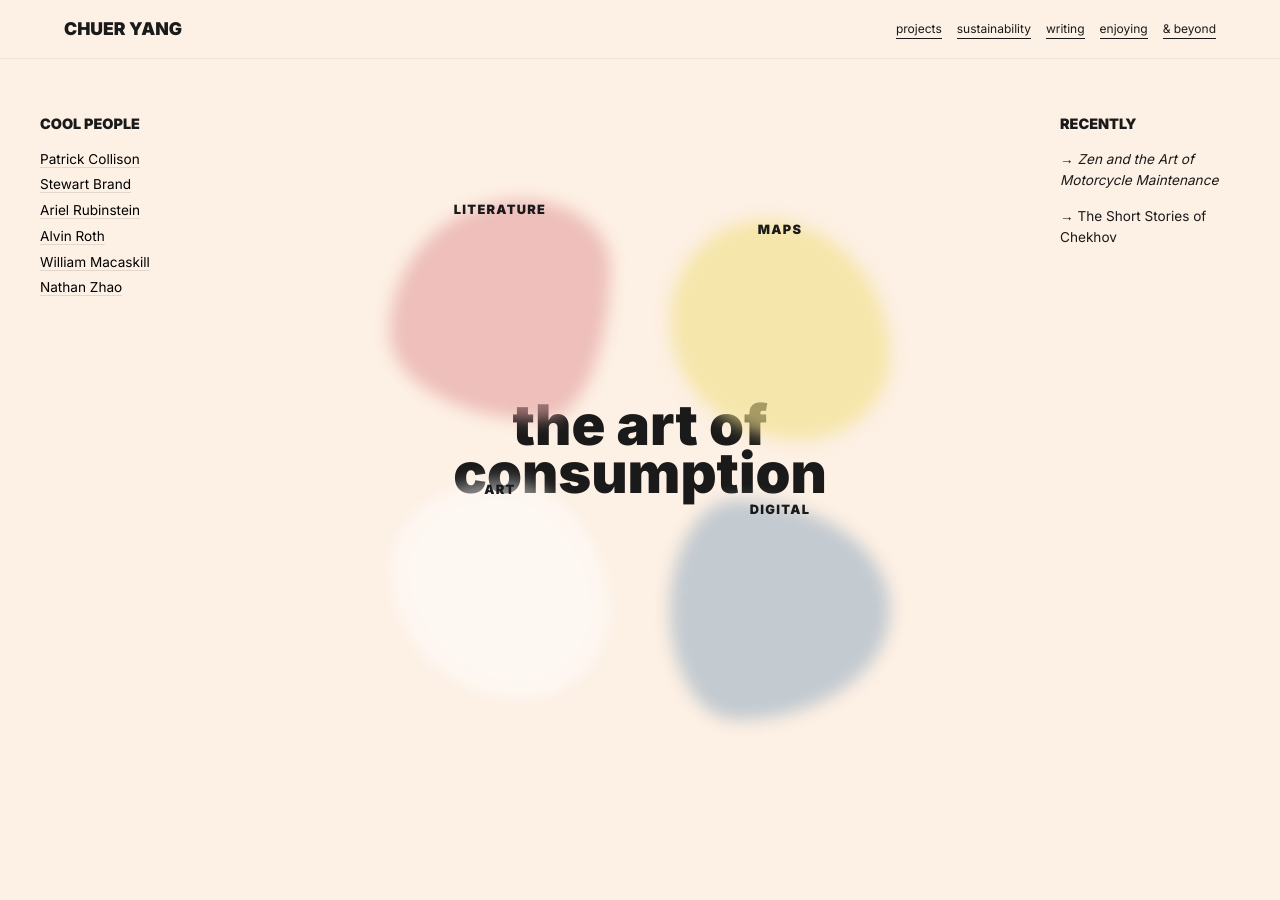
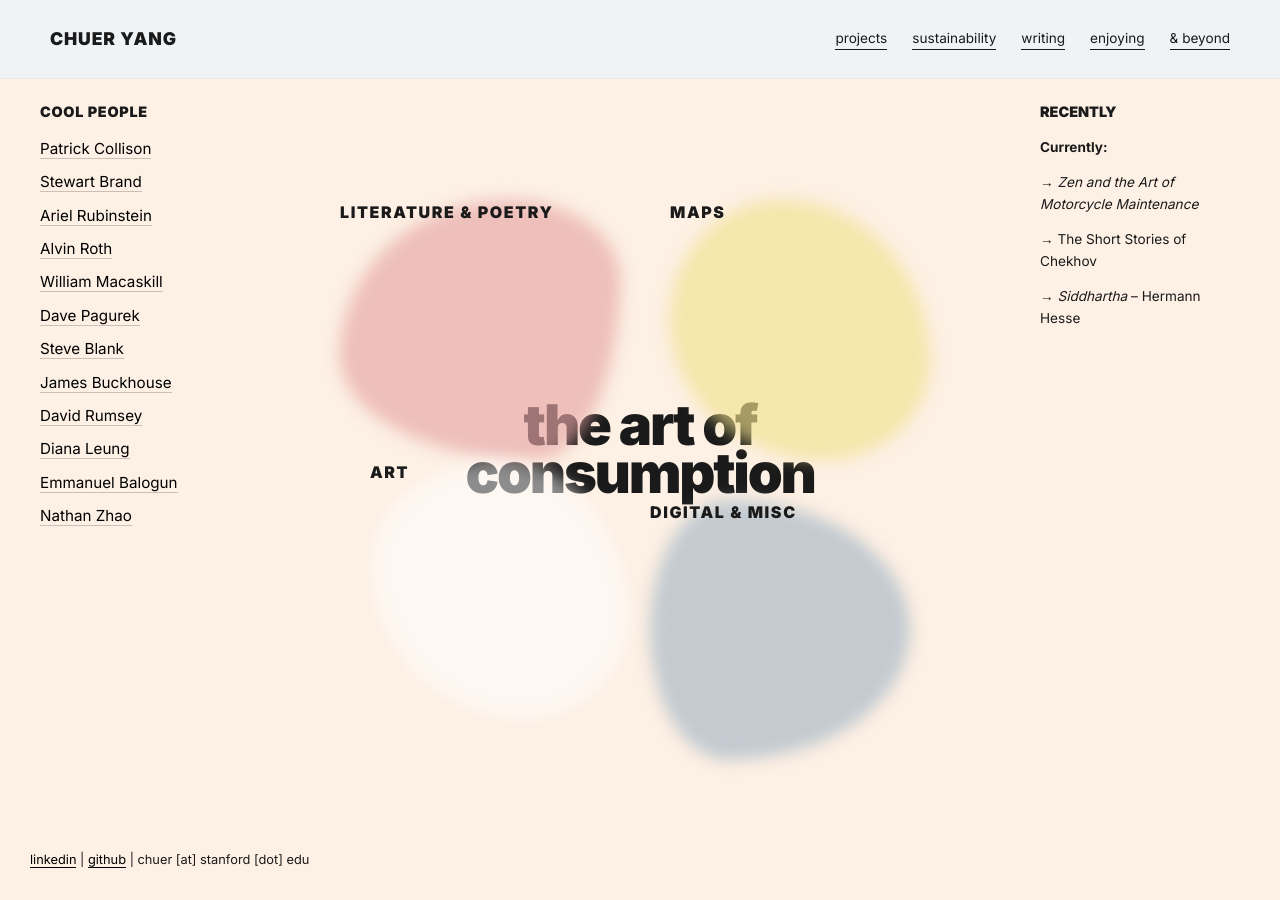
Before and after one commit to chuery/chuer, a Jekyll site: the page enjoying.html, which Jekyll copies as it is, in a window 1280 px wide and 900 px high. Built offline with Jekyll 4.4.1, drawn with Linux system fonts in a browser that asks for light colours.

Commit message:
portfolio changes

```diff
--- a/enjoying.html
+++ b/enjoying.html
@@ -7,114 +7,198 @@
   <style>
     @import url('https://fonts.googleapis.com/css2?family=Inter:wght@400;700;900&display=swap');
 
+
     * { box-sizing: border-box; }
     body {
       background-color: #fdf0e4;
       font-family: 'Inter', sans-serif;
       color: #1a1a1a;
-      margin: 0;
-      line-height: 1.6;
-      /* Removed overflow: hidden so mobile can scroll to footer/sidebar content */
+      margin: 0; line-height: 1.6;
     }
+
+
 
     .home-container {
       position: relative;
-      width: 100%;
-      min-height: 100vh;
+      width: 100vw;
+      height: 100vh;
       display: flex;
       justify-content: center;
       align-items: center;
-      padding: 100px 20px; /* Space for nav and footer */
     }
-
-    /* NAVIGATION */
+       /* HORIZONTAL TOP-NAV */
        .home-nav {
-      position: fixed; top: 0; left: 0; width: 100%;
-      display: flex; justify-content: space-between; align-items: center;
-      padding: 15px 5%; z-index: 2000;
-      background: rgba(253, 240, 228, 0.9);
+            position: fixed;
+            top: 0;
+            left: 0;
+            width: 100%;
+            display: flex;
+            justify-content: space-between;
+            align-items: center;
+            padding: 25px 50px;
+            z-index: 2000;
+            background: rgba(238, 244, 249, 0.85); /* Matches background with blur */
             backdrop-filter: blur(15px);
             border-bottom: 1px solid rgba(0,0,0,0.05);
         }
-    .home-nav .brand a { font-weight: 900; font-size: 1.1rem; text-decoration: none; color: #1a1a1a; }
-    .nav-links { display: flex; gap: 15px; flex-wrap: wrap; justify-content: flex-end; }
-    .nav-links a { color: #1a1a1a; text-decoration: none; font-size: 0.75rem; border-bottom: 1px solid #1a1a1a; }
+        .home-nav .brand a {
+            font-weight: 900;
+            font-size: 1.1rem;
+            letter-spacing: 0.05em;
+            text-decoration: none;
+            color: #1a1a1a;
+        }
+        .nav-links {
+            display: flex;
+            gap: 25px;
+        }
+        .nav-links a {
+            color: #1a1a1a;
+            text-decoration: none;
+            font-size: 0.85rem;
+            border-bottom: 1px solid #1a1a1a;
+            transition: opacity 0.2s;
+        }
+        .nav-links a:hover { opacity: 0.6; }
 
-    /* SIDEBARS */
-    .cool-people, .recently-section {
-      position: fixed; top: 100px; width: 180px; z-index: 100; font-size: 0.85rem;
-    }
-    .cool-people { left: 40px; }
-    .recently-section { right: 40px; }
-    .cool-people h2, .recently-section h2 { font-size: 0.9rem; font-weight: 900; text-transform: uppercase; margin-bottom: 10px; }
-    .cool-people ul { list-style: none; padding: 0; }
-    .cool-people li { margin-bottom: 4px; }
-    .cool-people a { color: black; text-decoration: none; border-bottom: 1px solid rgba(0,0,0,0.1); }
-
-    /* CENTERED CONTENT */
-    .map-anchor { position: relative; width: 0; height: 0; }
-    .page-title {
-      position: absolute; transform: translate(-50%, -50%);
-      font-size: 3.5rem; font-weight: 900; line-height: 0.85;
-      text-align: center; z-index: 10; white-space: nowrap;
-      text-transform: lowercase; pointer-events: none;
+    /* LEFT SIDEBAR: COOL PEOPLE */
+    .cool-people {
+      position: fixed;
+      top: 100px; /* Adjusted to sit below nav */
+      left: 40px;
+      width: 180px;
+      z-index: 100;
+      font-size: 0.85rem;
     }
 
-    /* BLOBS */
-    .blob-wrapper { position: absolute; transform: translate(-50%, -50%); transition: all 0.6s cubic-bezier(0.23, 1, 0.32, 1); cursor: pointer; z-index: 20; }
-    .blob-wrapper.collapsed { width: 220px; height: 220px; }
-    .blob-wrapper.expanded { position: fixed; top: 50% !important; left: 50% !important; width: 90vw; height: 90vh; z-index: 1000; cursor: default; }
-    .blob-bg { position: absolute; width: 100%; height: 100%; z-index: -1; filter: blur(8px); opacity: 0.65; mix-blend-mode: multiply; transition: all 0.6s ease; }
+    .cool-people h2 {
+      font-size: 0.9rem;
+      font-weight: 900;
+      margin-bottom: 12px;
+      letter-spacing: 0.05em;
+      text-transform: uppercase;
+    }
 
-    /* INDIVIDUAL POSITIONS (Desktop) */
-    .books { top: -140px; left: -140px; }
+    .cool-people ul { list-style: none; padding: 0; margin: 0; }
+    .cool-people li { margin-bottom: 6px; }
+    .cool-people a {
+      color: black;
+      text-decoration: none;
+      border-bottom: 1px solid rgba(0,0,0,0.2);
+    }
+
+    /* RIGHT SIDEBAR: RECENTLY */
+    .recently-section {
+      position: fixed;
+      top: 100px; /* Adjusted to match left side */
+      right: 40px;
+      width: 200px;
+      z-index: 100;
+      font-size: 0.85rem;
+      text-align: left;
+    }
+
+    .recently-section h2 {
+      font-size: 0.9rem;
+      font-weight: 900;
+      margin-bottom: 12px;
+      text-transform: uppercase;
+    }
+
+    /* CENTERED MAP ANCHOR */
+    .map-anchor { position: relative; width: 0; height: 0; }
+
+    .page-title {
+      position: absolute;
+      transform: translate(-50%, -50%);
+      font-size: 3.5rem;
+      font-weight: 900;
+      line-height: 0.85;
+      letter-spacing: -0.04em;
+      text-align: center;
+      z-index: 10;
+      white-space: nowrap;
+      text-transform: lowercase;
+      pointer-events: none;
+    }
+
+    /* BLOB LOGIC */
+    .blob-wrapper {
+      position: absolute;
+      transform: translate(-50%, -50%);
+      transition: all 0.6s cubic-bezier(0.23, 1, 0.32, 1);
+      cursor: pointer;
+      z-index: 20;
+    }
+
+    .blob-wrapper.collapsed { width: 260px; height: 260px; }
+    .blob-wrapper.expanded {
+      position: fixed;
+      top: 50% !important;
+      left: 50% !important;
+      width: 80vw;
+      height: 85vh;
+      z-index: 1000;
+      cursor: default;
+    }
+
+    .blob-bg {
+      position: absolute;
+      width: 100%; height: 100%;
+      z-index: -1;
+      filter: blur(8px);
+      opacity: 0.65;
+      mix-blend-mode: multiply;
+      transition: all 0.6s ease;
+    }
+
+    .full-content { display: none; padding: 60px; overflow-y: auto; height: 100%; }
+    .blob-wrapper.expanded .full-content { display: block; }
+    .blob-wrapper.expanded .preview-label { display: none; }
+
+    .preview-label { font-weight: 900; font-size: 1rem; text-transform: uppercase; letter-spacing: 0.1em; }
+
+    /* INDIVIDUAL BLOB POSITIONS */
+    .books { top: -120px; left: -160px; }
     .books .blob-bg { background: #e6a4a4; border-radius: 60% 40% 30% 70% / 60% 30% 70% 40%; }
-    .maps { top: -120px; left: 140px; }
+    .books.collapsed { width: 280px; }
+
+    .maps { top: -120px; left: 160px; }
     .maps .blob-bg { background: #f2e18d; border-radius: 43% 57% 41% 59% / 46% 62% 38% 54%; }
+
     .art { top: 140px; left: -140px; }
     .art .blob-bg { background: #ffffff; opacity: 0.5; border-radius: 50% 50% 40% 60% / 40% 60% 40% 60%; }
-    .podcasts { top: 160px; left: 140px; }
+
+    .podcasts { top: 180px; left: 140px; }
     .podcasts .blob-bg { background: #a4b6c6; border-radius: 30% 70% 70% 30% / 50%; }
 
-    /* CONTENT INSIDE BLOB */
-    .full-content { display: none; padding: 40px 20px; overflow-y: auto; height: 100%; }
-    .blob-wrapper.expanded .full-content { display: block; }
-    .preview-label { font-weight: 900; font-size: 0.8rem; text-transform: uppercase; letter-spacing: 0.1em; text-align: center; }
-    .two-column-grid { display: grid; grid-template-columns: 1fr 1fr; gap: 20px; }
+    /* GRID & TEXT */
+    .two-column-grid { display: grid; grid-template-columns: 1fr 1fr; gap: 40px; margin-top: 20px; }
+    h2 { font-size: 1.8rem; margin-top: 0; font-weight: 900; }
+    h3 { font-size: 1.1rem; margin-top: 25px; border-bottom: 1px solid rgba(0,0,0,0.1); }
+    ul { list-style: none; padding: 0; line-height: 1.8; font-size: 0.95rem; }
 
-    .close-btn { display: none; position: absolute; top: 20px; right: 20px; font-weight: 900; cursor: pointer; z-index: 1100; }
+    .close-btn {
+      display: none; position: absolute; top: 20px; right: 30px;
+      font-weight: 900; cursor: pointer; font-size: 1.2rem;
+    }
     .blob-wrapper.expanded .close-btn { display: block; }
 
-    #overlay { position: fixed; top: 0; left: 0; width: 100vw; height: 100vh; background: rgba(253, 240, 228, 0.8); backdrop-filter: blur(5px); display: none; z-index: 900; }
-    .footer { position: relative; padding: 40px 20px; font-size: 0.8rem; text-align: center; width: 100%; }
+    #overlay {
+      position: fixed; top: 0; left: 0; width: 100vw; height: 100vh;
+      background: rgba(253, 240, 228, 0.8); backdrop-filter: blur(5px);
+      display: none; z-index: 900;
+    }
 
-    /* --- MOBILE BREAKPOINT --- */
-    @media (max-width: 768px) {
-      body { overflow-y: auto; }
-      .home-container { height: auto; padding-top: 150px; flex-direction: column; }
-
-      .page-title { font-size: 2.2rem; }
-
-      /* Stack sidebars at the bottom */
-      .cool-people, .recently-section { position: relative; top: auto; left: auto; right: auto; width: 90%; margin: 20px auto; }
-
-      /* Scale Blobs so they don't fly off screen */
-      .blob-wrapper.collapsed { width: 150px; height: 150px; }
-      .books { top: -110px; left: -80px; }
-      .maps { top: -100px; left: 80px; }
-      .art { top: 90px; left: -80px; }
-      .podcasts { top: 100px; left: 80px; }
-
-      .two-column-grid { grid-template-columns: 1fr; }
-      .home-nav { flex-direction: column; gap: 10px; padding: 15px; }
-      .nav-links { justify-content: center; gap: 10px; }
-    }
+    .footer { position: fixed; bottom: 30px; left: 30px; z-index: 100; font-size: 0.8rem; }
+    .footer a { color: black; text-decoration: none; border-bottom: 1px solid black; }
   </style>
 </head>
 <body>
 
 <div id="overlay"></div>
 
+<div class="home-container">
     <nav class="home-nav">
         <div class="brand"><a href="index.html">CHUER YANG</a></div>
         <div class="nav-links">
@@ -126,7 +210,6 @@
         </div>
       </nav>
 
-<div class="home-container">
     <div class="cool-people">
         <h2>Cool People</h2>
         <ul>
@@ -135,8 +218,22 @@
             <li><a href="https://arielrubinstein.tau.ac.il/" target="_blank">Ariel Rubinstein</a></li>
             <li><a href="https://marketdesigner.blogspot.com/" target="_blank">Alvin Roth</a></li>
             <li><a href="https://www.williammacaskill.com/" target="_blank">William Macaskill</a></li>
+            <li><a href="https://www.davepagurek.com/" target="_blank">Dave Pagurek</a></li>
+            <li><a href="https://steveblank.com/" target="_blank">Steve Blank</a></li>
+            <li><a href="https://jamesbuckhouse.com/" target="_blank">James Buckhouse</a></li>
+            <li><a href="https://www.davidrumsey.com/" target="_blank">David Rumsey</a></li>
+            <li><a href="https://dll110.github.io/" target="_blank">Diana Leung</a></li>
+            <li><a href="https://www.e-balogun.com/" target="_blank">Emmanuel Balogun</a></li>
             <li><a href="https://nathanzhao.cc/" target="_blank">Nathan Zhao</a></li>
         </ul>
+    </div>
+
+    <div class="recently-section">
+        <h2>RECENTLY</h2>
+        <p><strong>Currently:</strong></p>
+        <p>→ <em>Zen and the Art of Motorcycle Maintenance</em></p>
+        <p>→ The Short Stories of Chekhov</p>
+        <p>→ <em>Siddhartha</em> – Hermann Hesse</p>
     </div>
 
     <div class="map-anchor">
@@ -145,21 +242,31 @@
         <div class="blob-wrapper collapsed books" onclick="expandBlob(this)">
             <div class="blob-bg"></div>
             <div class="close-btn" onclick="closeBlob(event, this.parentElement)">✕</div>
-            <div class="preview-label">Literature</div>
+            <div class="preview-label">Literature & Poetry</div>
             <div class="full-content">
-                <h2>LITERATURE</h2>
+                <h2>LITERATURE & POETRY</h2>
                 <div class="two-column-grid">
                     <div class="column">
-                        <h3>Books</h3>
+                        <h3>Books I've Loved</h3>
                         <ul>
-                            <li>The Woman Destroyed – <strong>Beauvoir</strong></li>
-                            <li>Norwegian Wood – <strong>Murakami</strong></li>
+                            <li>The Woman Destroyed – <strong>Simone de Beauvoir</strong></li>
+                            <li>Norwegian Wood – <strong>Haruki Murakami</strong></li>
+                            <li>故乡 – <strong>鲁迅</strong></li>
+                            <li>The Decay of Lying – <strong>Oscar Wilde</strong></li>
+                            <li>The Book of Disquiet – <strong>Fernando Pessoa</strong></li>
+                            <li>Immortality – <strong>Milan Kundera</strong></li>
                         </ul>
                     </div>
                     <div class="column">
                         <h3>Poetry</h3>
                         <ul>
-                            <li><em>Odes</em> – <strong>Pessoa</strong></li>
+                            <li><em>Odes</em> – <strong>Fernando Pessoa</strong></li>
+                            <li><em>Aedh Wishes</em> – <strong>W.B. Yeats</strong></li>
+                        </ul>
+                        <h3 style="margin-top: 30px;">Pillars of Thought</h3>
+                        <ul>
+                            <li>Meditations – <strong>Descartes</strong></li>
+                            <li>Nicomachean Ethics – <strong>Aristotle</strong></li>
                         </ul>
                     </div>
                 </div>
@@ -172,7 +279,22 @@
             <div class="preview-label">Maps</div>
             <div class="full-content">
                 <h2>CARTOGRAPHY</h2>
-                <p>David Rumsey Map Collection & Radical Cartography.</p>
+                <div class="two-column-grid">
+                    <div class="column">
+                        <p>Thanks to Professor Wigen and David Rumsey.</p>
+                        <h3>Foundations</h3>
+                        <ul>
+                            <li><a href="https://www.davidrumsey.com/" target="_blank">Rumsey Map Collection</a></li>
+                            <li><a href="http://radicalcartography.net" target="_blank">Radical Cartography</a></li>
+                        </ul>
+                    </div>
+                    <div class="column">
+                        <h3>Selected Works</h3>
+                        <ul>
+                            <li><a href="https://searchworks.stanford.edu/view/nr407tj3054" target="_blank">Lisbon 1636</a></li>
+                        </ul>
+                    </div>
+                </div>
             </div>
         </div>
 
@@ -191,18 +314,25 @@
         <div class="blob-wrapper collapsed podcasts" onclick="expandBlob(this)">
             <div class="blob-bg"></div>
             <div class="close-btn" onclick="closeBlob(event, this.parentElement)">✕</div>
-            <div class="preview-label">Digital</div>
+            <div class="preview-label">Digital & Misc</div>
             <div class="full-content">
-                <h2>DIGITAL</h2>
-                <p>Payload Space & Entitled Opinions.</p>
+                <h2>DIGITAL & MISC</h2>
+                <div class="two-column-grid">
+                    <div class="column">
+                        <h3>Tech & Systems</h3>
+                        <ul>
+                            <li><a href="https://payloadspace.com/" target="_blank">Payload Space</a></li>
+                        </ul>
+                    </div>
+                    <div class="column">
+                        <h3>Curiosities</h3>
+                        <ul>
+                            <li><a href="https://entitledopinions.stanford.edu/" target="_blank">Entitled Opinions</a></li>
+                        </ul>
                     </div>
                 </div>
             </div>
-
-    <div class="recently-section">
-        <h2>RECENTLY</h2>
-        <p>→ <em>Zen and the Art of Motorcycle Maintenance</em></p>
-        <p>→ The Short Stories of Chekhov</p>
+        </div>
     </div>
 </div>
 
```
Also changed, not shown: other parts of enjoying.html (+1 -4 lines), projects.html (+1 -29 lines). Lines whose indentation alone changed are shown as unchanged.
